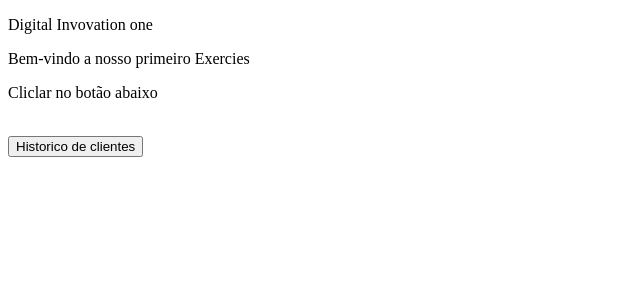
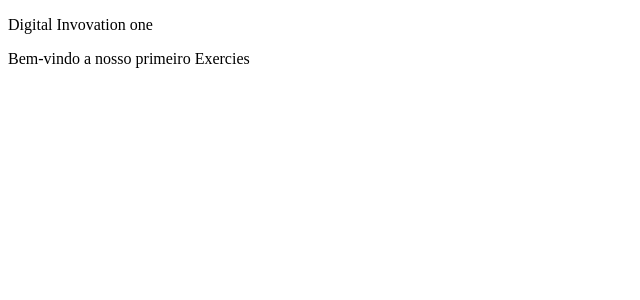
Before and after one commit to nelsoneo/aprendendoWebPack, a React app: page / in a window 1280 px wide. Shown: the top 300 px of the page, without its empty margins (0-640 px from the left). Built offline with nearby package versions, Linux system fonts and the light colour scheme.

Commit message:
melhorando

```diff
--- a/src/App.js
+++ b/src/App.js
@@ -6,23 +6,29 @@ const buttomB = <button>Cadastrar clientes</button>
 const hasCustomer = true
 
 const App = () => {
+
+  const renderShowHistorico = () => {
+    <div>
+    Cliclar no botão abaixo
+      <br />
+      {buttomA}
+  </div>
+}
+
+const renderAddCustomer = () => {
+    <div>
+      Cliclar no botão Cadastrar Clintes
+      <br />
+      {buttomB}
+  </div>
+}
+
   return (
     <div>
       <p>Digital Invovation one</p>
       <p>Bem-vindo a nosso primeiro Exercies</p>
-      {hasCustomer ? (
-        <div>
-          <p>Cliclar no botão abaixo</p>
-          <br />
-        {buttomA}
-      </div>
-      ) : (
-        <div>
-          <p>Cliclar no botão Cadastrar Clintes</p>
-          <br />
-          {buttomB}
-        </div>
-      )}
+      {hasCustomer ? renderShowHistorico() : renderAddCustomer()}
+      {/* {hasCustomer ? renderShowHistorico() : renderAddCustomer()} */}
     </div>
   );
 };
```
